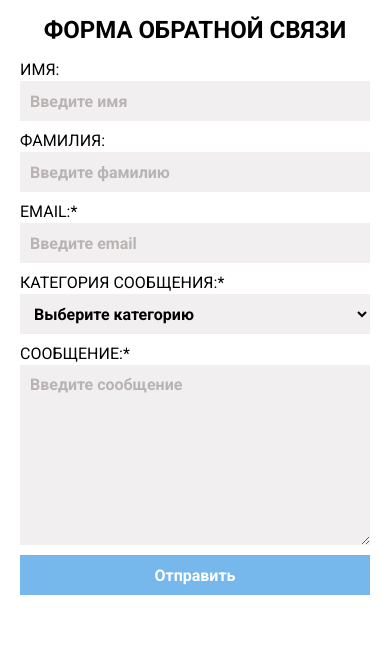
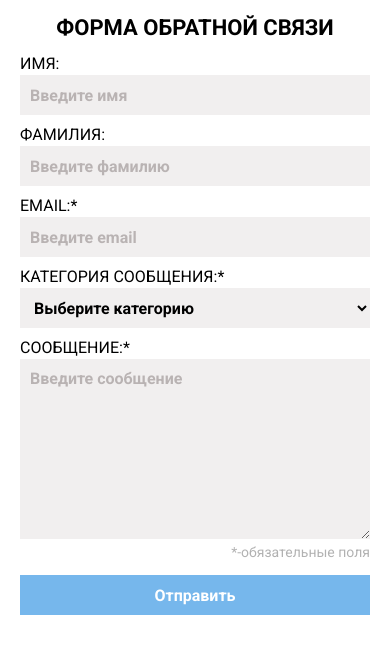
Before and after one commit to silkroadbum/validation-form, a React (Create React App) app: page / in a window 390 px wide. Shown: the top 654 px of the page. Built offline with nearby package versions, Linux system fonts and the light colour scheme.

Commit message:
Скорректировал адаптивную сетку

```diff
--- a/src/components/Form/Form.tsx
+++ b/src/components/Form/Form.tsx
@@ -60,9 +60,12 @@ function Form() {
         id="message"
         placeholder="Введите сообщение"
         required></textarea>
-      <button className="button" type="submit">
-        Отправить
-      </button>
+      <div className="form__bottom-block">
+        <span className="form__text">*-обязательные поля</span>
+        <button className="button" type="submit">
+          Отправить
+        </button>
+      </div>
     </form>
   );
 }
--- a/src/index.scss
+++ b/src/index.scss
@@ -19,22 +19,24 @@ body {
 .header {
   text-align: center;
   padding: 0 20px;
-  @media (min-width: 768px) {
+  margin-bottom: 10px;
+  @media (min-width: 650px) {
     padding: 0 40px;
+    margin-bottom: 20px;
   }
 }
 
 .header__title {
-  font-size: 24px;
+  font-size: 22px;
   text-transform: uppercase;
-  @media (min-width: 768px) {
+  @media (min-width: 650px) {
     font-size: 32px;
   }
 }
 
 .main {
   padding: 0 20px;
-  @media (min-width: 768px) {
+  @media (min-width: 650px) {
     padding: 0 40px;
   }
 }
@@ -44,11 +46,28 @@ body {
   margin: 0 auto;
 }
 
+.form__text {
+  display: block;
+  text-align: right;
+  font-size: 14px;
+  opacity: 0.3;
+  margin-bottom: 15px;
+}
+
 .form__top-block {
   @media (min-width: 650px) {
     display: grid;
     grid-template-columns: repeat(2, 1fr);
     gap: 20px;
+  }
+}
+
+.form__bottom-block {
+  @media (min-width: 650px) {
+    display: flex;
+    flex-direction: row-reverse;
+    align-items: flex-start;
+    justify-content: space-between;
   }
 }
 
@@ -72,6 +91,10 @@ body {
   background-color: #f1efef;
   &--message {
     height: 180px;
+    margin-bottom: 5px;
+    @media (min-width: 650px) {
+      margin-bottom: 10px;
+    }
   }
 }
 
@@ -100,6 +123,9 @@ body {
   cursor: pointer;
   width: 100%;
   height: 40px;
+  @media (min-width: 650px) {
+    width: 300px;
+  }
 }
 
 .button:hover {
```
